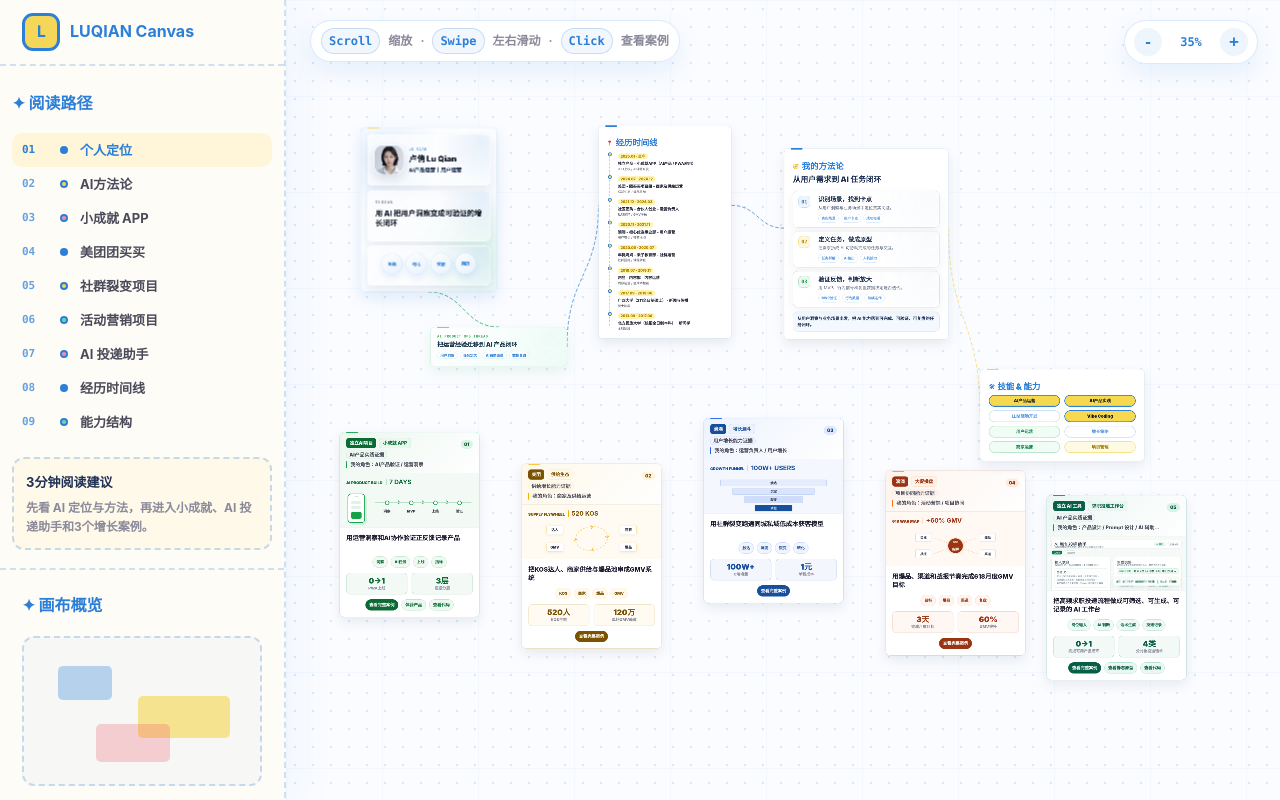
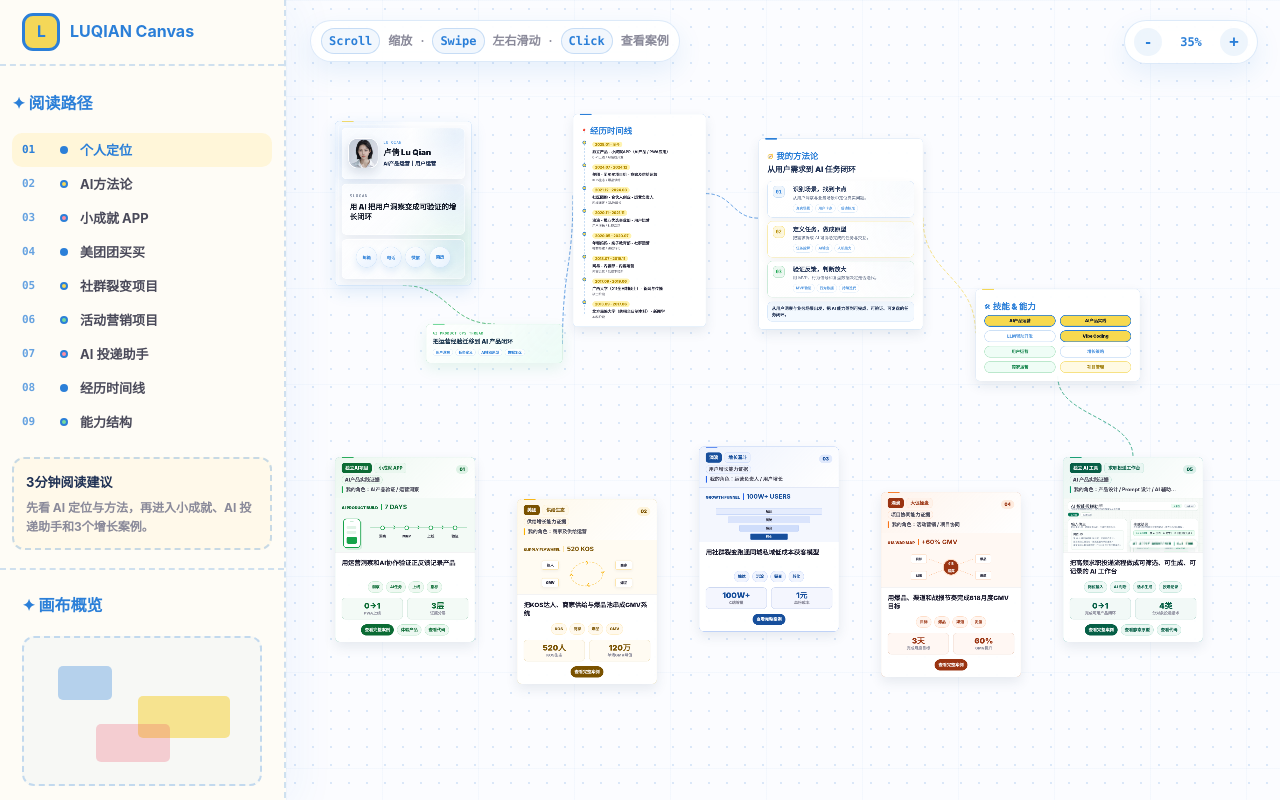
Before and after one commit to vitalu1107-beep/portfolio, a Next.js app: page / in a window 1280 px wide. Built offline with nearby package versions, Linux system fonts and the light colour scheme.

Commit message:
fix: refine homepage canvas layout

```diff
--- a/pages/index.js
+++ b/pages/index.js
@@ -13,21 +13,27 @@ const layerColors = ["red", "blue", "yellow", "green"];
 const zoomSteps = [0.1, 0.2, 0.35, 0.5, 0.72, 0.85, 1, 1.15, 1.3];
 const defaultZoomIndex = 2;
 const readableZoomIndex = 4;
-const canvasSize = { width: 2860, height: 1960 };
-const canvasFocus = { x: 1510, y: 1040 };
+const canvasSize = { width: 3000, height: 2120 };
+const canvasFocus = { x: 1580, y: 1090 };
 const canvasNodes = {
-  "personal-info": { left: 300, top: 250, width: 390, height: 470 },
-  "ai-thread": { left: 500, top: 820, width: 390, height: 112 },
-  timeline: { left: 980, top: 245, width: 380, height: 455 },
-  methods: { left: 1510, top: 310, width: 470, height: 455 },
-  capabilities: { left: 2070, top: 940, width: 470, height: 250 }
+  "personal-info": { left: 300, top: 280, width: 390, height: 470 },
+  "ai-thread": { left: 560, top: 860, width: 390, height: 112 },
+  timeline: { left: 980, top: 260, width: 380, height: 455 },
+  methods: { left: 1510, top: 330, width: 470, height: 455 },
+  capabilities: { left: 2130, top: 760, width: 470, height: 250 }
 };
 const projectCanvasNodes = {
-  "tiny-achievement-app": { left: 240, top: 1120, width: 400, height: 520 },
-  "meituan-supply-growth": { left: 760, top: 1210, width: 400, height: 520 },
-  "community-growth": { left: 1280, top: 1080, width: 400, height: 520 },
-  "campaign-marketing": { left: 1800, top: 1230, width: 400, height: 520 },
-  "ai-apply-assistant": { left: 2260, top: 1300, width: 400, height: 520 }
+  "tiny-achievement-app": { left: 300, top: 1240, width: 400, height: 520 },
+  "meituan-supply-growth": { left: 820, top: 1360, width: 400, height: 520 },
+  "community-growth": { left: 1340, top: 1210, width: 400, height: 520 },
+  "campaign-marketing": { left: 1860, top: 1340, width: 400, height: 520 },
+  "ai-apply-assistant": { left: 2380, top: 1240, width: 400, height: 520 }
+};
+const canvasConnectionNodes = {
+  ...canvasNodes,
+  ...Object.fromEntries(
+    Object.entries(projectCanvasNodes).map(([slug, box]) => [`project-${slug}`, box])
+  )
 };
 const canvasNavigationTargets = {
   "personal-info": { box: canvasNodes["personal-info"], zoomIndex: readableZoomIndex },
@@ -73,6 +79,14 @@ const canvasConnections = [
     to: "capabilities",
     toSide: "left",
     color: "#f4d758"
+  },
+  {
+    id: "capabilities-ai-apply-assistant",
+    from: "capabilities",
+    fromSide: "bottom",
+    to: "project-ai-apply-assistant",
+    toSide: "top",
+    color: "#059669"
   }
 ];
 
@@ -223,6 +237,8 @@ export default function HomePage() {
   const dragRef = useRef(null);
   const panRef = useRef(null);
   const pendingFocusRef = useRef(null);
+  const zoomAnchorRef = useRef(null);
+  const initialHashHandledRef = useRef(false);
   const [positions, setPositions] = useState({});
   const [zoomIndex, setZoomIndex] = useState(defaultZoomIndex);
   const [visibleContact, setVisibleContact] = useState(null);
@@ -242,39 +258,52 @@ export default function HomePage() {
     transform: `translate(-50%, -50%) scale(${zoom})`
   };
 
-  function centerCanvasViewport() {
+  function scrollCanvasToPoint(point, targetZoom = zoom, behavior = "auto") {
     const canvas = canvasRef.current;
-    if (!canvas || isMobileCanvas()) return;
+    if (!canvas || !point || isMobileCanvas()) return;
 
     window.requestAnimationFrame(() => {
       const focusLeft =
-        canvas.scrollWidth / 2 + (canvasFocus.x - canvasSize.width / 2) * zoom;
+        canvas.scrollWidth / 2 + (point.x - canvasSize.width / 2) * targetZoom;
       const focusTop =
-        canvas.scrollHeight / 2 + (canvasFocus.y - canvasSize.height / 2) * zoom;
+        canvas.scrollHeight / 2 + (point.y - canvasSize.height / 2) * targetZoom;
 
-      canvas.scrollLeft = Math.max(0, focusLeft - canvas.clientWidth / 2);
-      canvas.scrollTop = Math.max(0, focusTop - canvas.clientHeight / 2);
+      canvas.scrollTo({
+        left: Math.max(0, focusLeft - canvas.clientWidth / 2),
+        top: Math.max(0, focusTop - canvas.clientHeight / 2),
+        behavior
+      });
     });
   }
 
+  function centerCanvasViewport() {
+    scrollCanvasToPoint(canvasFocus, zoom, "auto");
+  }
+
+  function getCurrentCanvasCenterPoint() {
+    const canvas = canvasRef.current;
+    if (!canvas || isMobileCanvas()) return canvasFocus;
+
+    const viewportCenterX = canvas.scrollLeft + canvas.clientWidth / 2;
+    const viewportCenterY = canvas.scrollTop + canvas.clientHeight / 2;
+
+    return {
+      x: canvasSize.width / 2 + (viewportCenterX - canvas.scrollWidth / 2) / zoom,
+      y: canvasSize.height / 2 + (viewportCenterY - canvas.scrollHeight / 2) / zoom
+    };
+  }
+
   function scrollCanvasToBox(box, targetZoom = zoom, behavior = "smooth") {
-    const canvas = canvasRef.current;
-    if (!canvas || !box || isMobileCanvas()) return;
+    if (!box) return;
 
-    window.requestAnimationFrame(() => {
-      const centerX = box.left + box.width / 2;
-      const centerY = box.top + box.height / 2;
-      const targetLeft =
-        canvas.scrollWidth / 2 + (centerX - canvasSize.width / 2) * targetZoom;
-      const targetTop =
-        canvas.scrollHeight / 2 + (centerY - canvasSize.height / 2) * targetZoom;
-
-      canvas.scrollTo({
-        left: Math.max(0, targetLeft - canvas.clientWidth / 2),
-        top: Math.max(0, targetTop - canvas.clientHeight / 2),
-        behavior
-      });
-    });
+    scrollCanvasToPoint(
+      {
+        x: box.left + box.width / 2,
+        y: box.top + box.height / 2
+      },
+      targetZoom,
+      behavior
+    );
   }
 
   function focusCanvasTarget(targetId) {
@@ -300,6 +329,37 @@ export default function HomePage() {
   }
 
   useEffect(() => {
+    if (!initialHashHandledRef.current) {
+      initialHashHandledRef.current = true;
+      const initialHash = typeof window !== "undefined" ? window.location.hash : "";
+      const initialTargetId = initialHash.replace("#", "");
+      const initialTarget = getCanvasNavigationTarget(initialTargetId);
+
+      if (initialTarget) {
+        setActiveLayer(initialHash);
+
+        if (isMobileCanvas()) {
+          document.getElementById(initialTargetId)?.scrollIntoView({
+            behavior: "auto",
+            block: "start"
+          });
+          return;
+        }
+
+        const nextZoomIndex = initialTarget.zoomIndex ?? readableZoomIndex;
+        pendingFocusRef.current = initialTargetId;
+
+        if (nextZoomIndex !== zoomIndex) {
+          setZoomIndex(nextZoomIndex);
+        } else {
+          pendingFocusRef.current = null;
+          scrollCanvasToBox(initialTarget.box, zoomSteps[nextZoomIndex], "auto");
+        }
+
+        return;
+      }
+    }
+
     const pendingTargetId = pendingFocusRef.current;
 
     if (pendingTargetId) {
@@ -310,6 +370,13 @@ export default function HomePage() {
         scrollCanvasToBox(target.box, zoom, "smooth");
       }
 
+      return;
+    }
+
+    if (zoomAnchorRef.current) {
+      const zoomAnchor = zoomAnchorRef.current;
+      zoomAnchorRef.current = null;
+      scrollCanvasToPoint(zoomAnchor, zoom, "auto");
       return;
     }
 
@@ -424,10 +491,12 @@ export default function HomePage() {
   }
 
   function zoomOut() {
+    zoomAnchorRef.current = getCurrentCanvasCenterPoint();
     setZoomIndex((current) => Math.max(0, current - 1));
   }
 
   function zoomIn() {
+    zoomAnchorRef.current = getCurrentCanvasCenterPoint();
     setZoomIndex((current) => Math.min(zoomSteps.length - 1, current + 1));
   }
 
@@ -506,7 +575,7 @@ export default function HomePage() {
             <div className="canvas-stage" style={canvasStageStyle}>
             <CanvasConnections
               connections={canvasConnections}
-              nodes={canvasNodes}
+              nodes={canvasConnectionNodes}
               positions={positions}
               width={canvasSize.width}
               height={canvasSize.height}
--- a/styles/globals.css
+++ b/styles/globals.css
@@ -2662,7 +2662,7 @@ main {
   place-items: center;
   min-width: 0;
   min-height: 0;
-  margin: max(96px, calc((100vh - var(--scaled-canvas-height)) / 2)) max(96px, calc((100% - var(--scaled-canvas-width)) / 2));
+  margin: max(128px, 50vh, calc((100vh - var(--scaled-canvas-height)) / 2)) max(128px, 50%, calc((100% - var(--scaled-canvas-width)) / 2));
 }
 
 .canvas-stage {
@@ -2677,8 +2677,8 @@ main {
   position: absolute;
   inset: 0;
   z-index: 0;
-  width: 2860px;
-  height: 1960px;
+  width: 3000px;
+  height: 2120px;
   overflow: visible;
   pointer-events: none;
 }
@@ -2754,7 +2754,7 @@ main {
 
 .identity-card {
   left: 300px;
-  top: 250px;
+  top: 280px;
   width: 390px;
   min-height: 470px;
   display: grid;
@@ -2975,8 +2975,8 @@ main {
 }
 
 .ai-thread-card {
-  left: 500px;
-  top: 820px;
+  left: 560px;
+  top: 860px;
   width: 390px;
   min-height: 112px;
   border-color: rgba(22, 163, 74, 0.2);
@@ -3025,7 +3025,7 @@ main {
 
 .timeline-card {
   left: 980px;
-  top: 245px;
+  top: 260px;
   width: 380px;
   padding: 20px 22px 22px;
 }
@@ -3118,8 +3118,8 @@ main {
 }
 
 .capability-card {
-  left: 2070px;
-  top: 940px;
+  left: 2130px;
+  top: 760px;
   z-index: 2;
   width: 470px;
   min-height: 250px;
@@ -3128,7 +3128,7 @@ main {
 
 .methods-card {
   left: 1510px;
-  top: 310px;
+  top: 330px;
   z-index: 1;
   width: 470px;
   padding: 22px 24px;
@@ -3335,34 +3335,34 @@ main {
 }
 
 .project-node-1 {
-  left: 240px;
-  top: 1120px;
+  left: 300px;
+  top: 1240px;
 }
 
 .project-node-2 {
-  left: 760px;
+  left: 820px;
+  top: 1360px;
+}
+
+.project-node-3 {
+  left: 1340px;
   top: 1210px;
 }
 
-.project-node-3 {
-  left: 1280px;
-  top: 1080px;
-}
-
 .project-node-4 {
-  left: 1800px;
-  top: 1230px;
+  left: 1860px;
+  top: 1340px;
 }
 
 .project-node-5 {
-  left: 2260px;
-  top: 1300px;
+  left: 2380px;
+  top: 1240px;
 }
 
 .project-section-label {
   position: absolute;
-  top: 980px;
-  left: 120px;
+  top: 1080px;
+  left: 180px;
   z-index: 1;
   display: flex;
   align-items: center;
```
Also changed, not shown: 1 other file (tests, documents, lock files or other folders).
